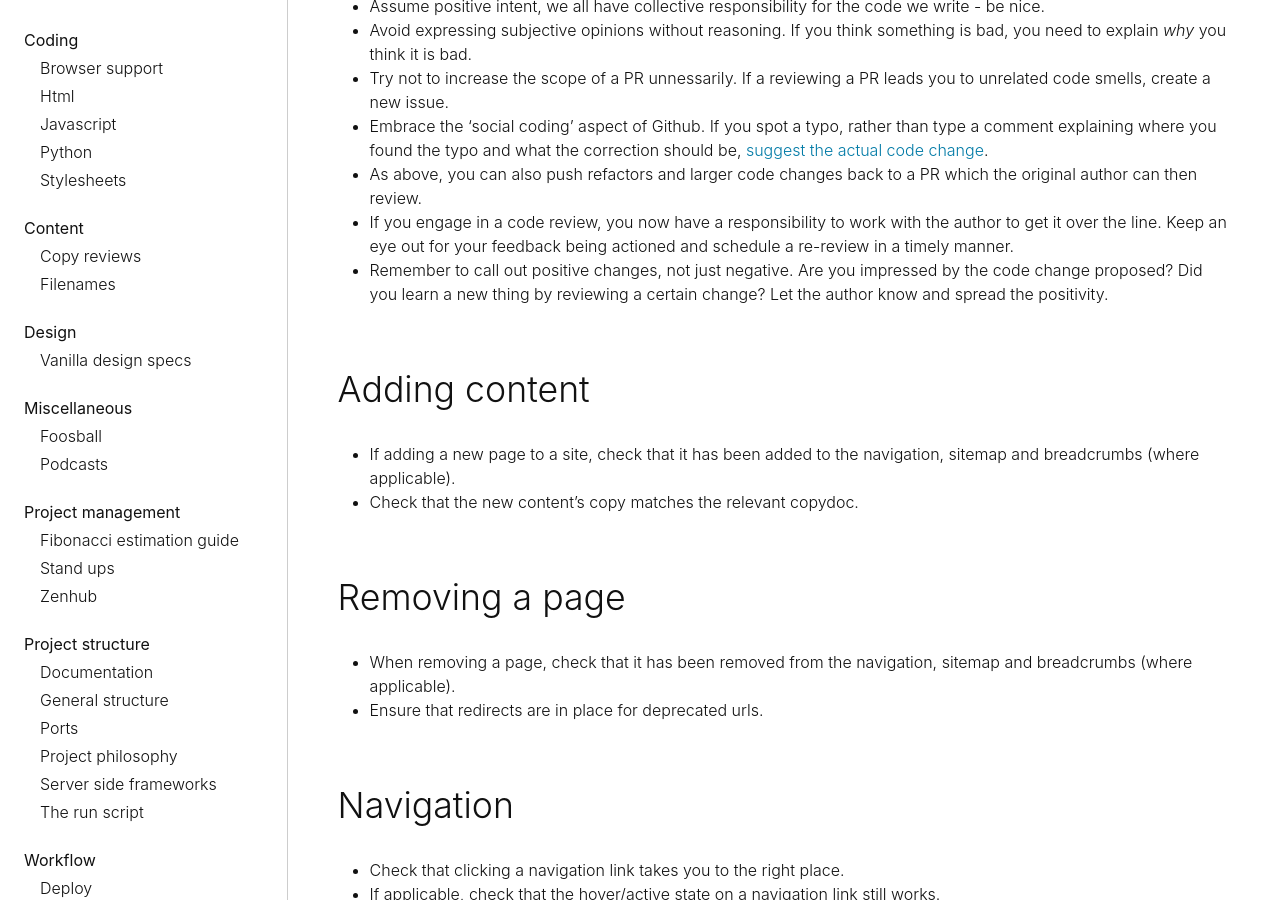
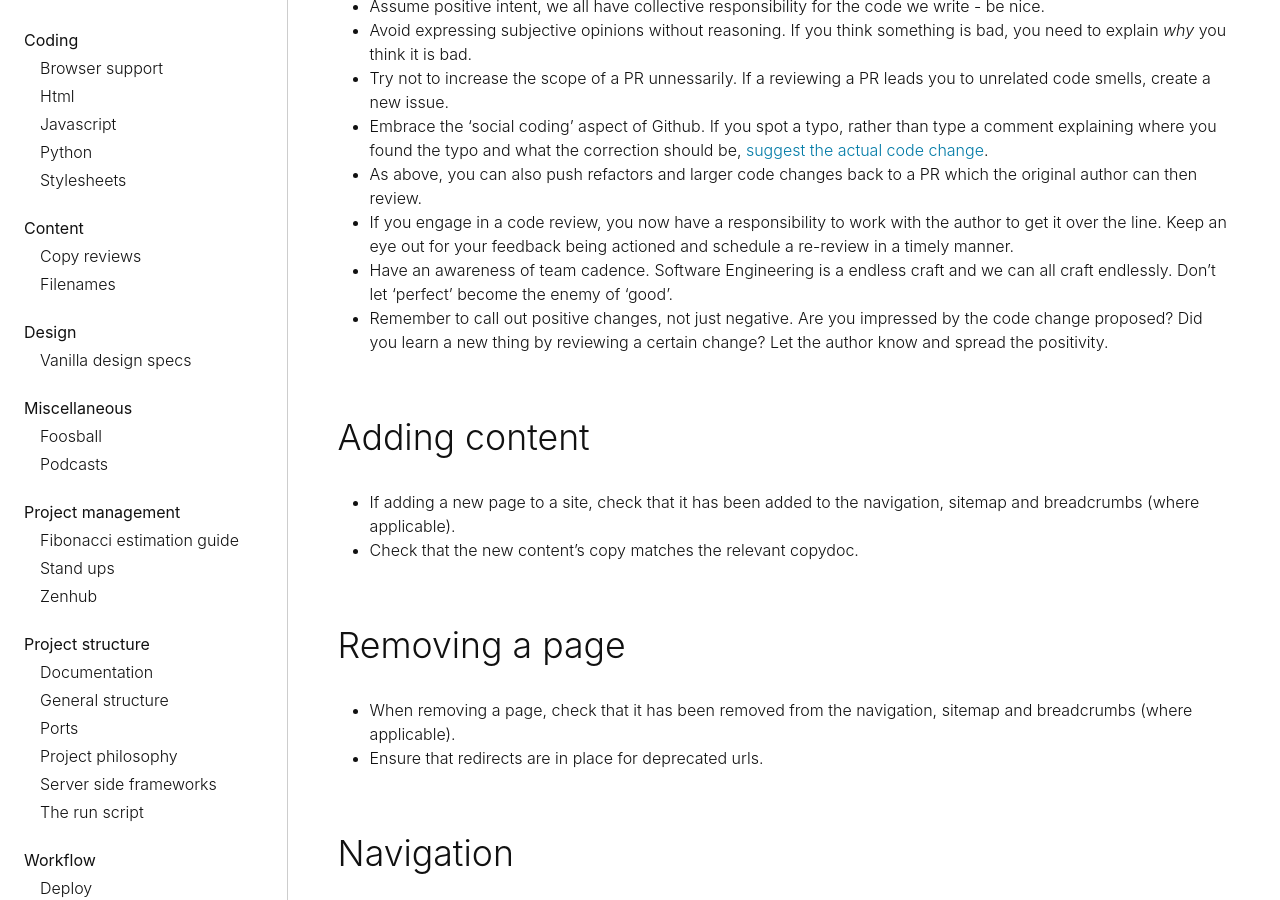
Before and after one commit to canonical-web-and-design/practices, a Jekyll site: the page built from workflow/qa-steps.md, in a window 1280 px wide and 900 px high, scrolled down 550 px. Built offline with Jekyll 4.4.1, drawn with Linux system fonts in a browser that asks for light colours; some web fonts are replaced.

Commit message:
Add a point on combatting endless reviews.

```diff
--- a/workflow/qa-steps.md
+++ b/workflow/qa-steps.md
@@ -13,7 +13,9 @@ In this section you will find a list of steps to take when reviewing PRs, in ord
 - Embrace the 'social coding' aspect of Github. If you spot a typo, rather than type a comment explaining where you found the typo and what the correction should be, [suggest the actual code change](https://help.github.com/articles/incorporating-feedback-in-your-pull-request/#applying-a-suggested-change).
 - As above, you can also push refactors and larger code changes back to a PR which the original author can then review.
 - If you engage in a code review, you now have a responsibility to work with the author to get it over the line. Keep an eye out for your feedback being actioned and schedule a re-review in a timely manner.
+- Have an awareness of team cadence. Software Engineering is a endless craft and we can all craft endlessly. Don't let 'perfect' become the enemy of 'good'.
 - Remember to call out positive changes, not just negative. Are you impressed by the code change proposed? Did you learn a new thing by reviewing a certain change? Let the author know and spread the positivity.
+
 
 ## Adding content
 
```
